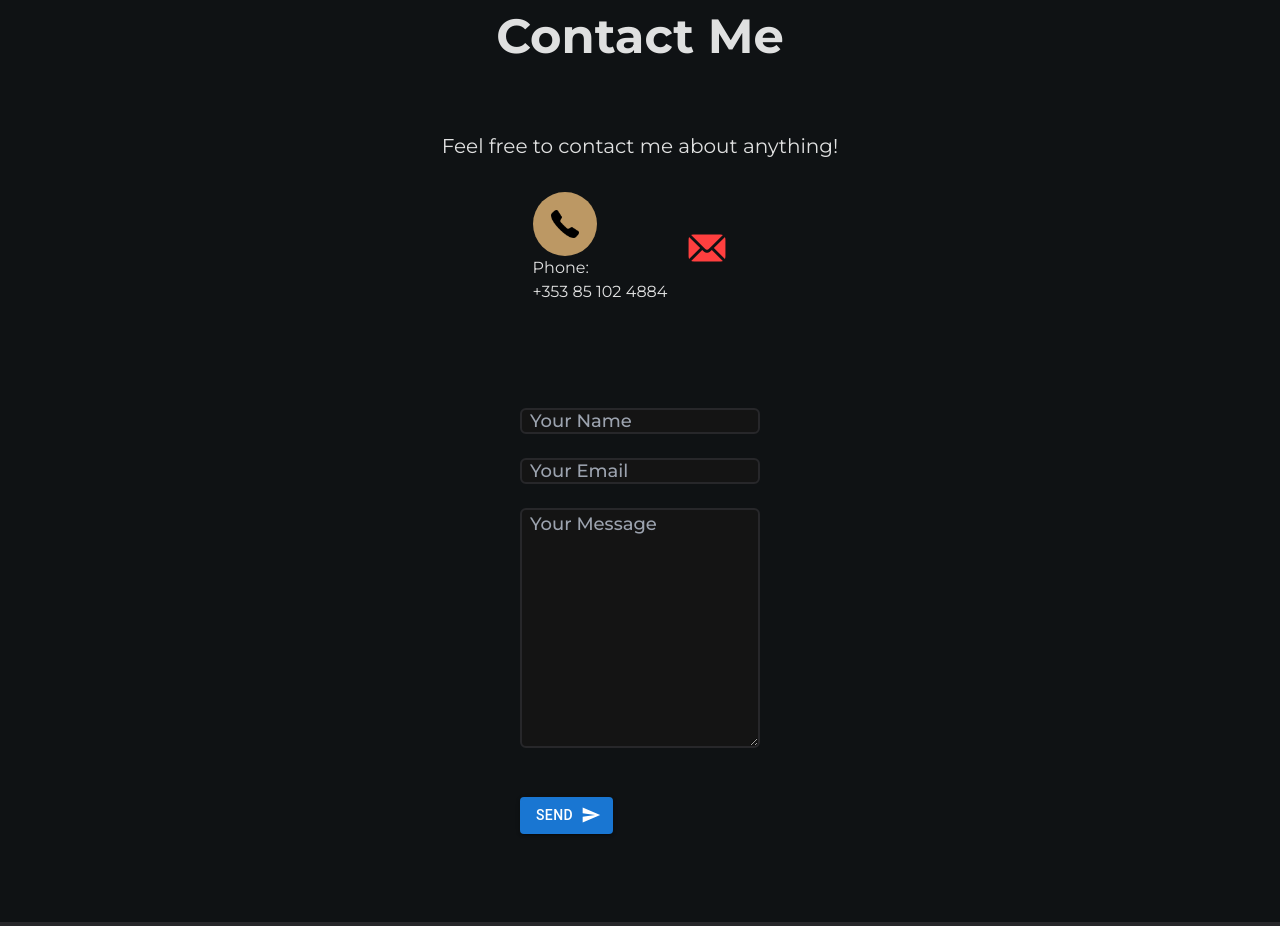
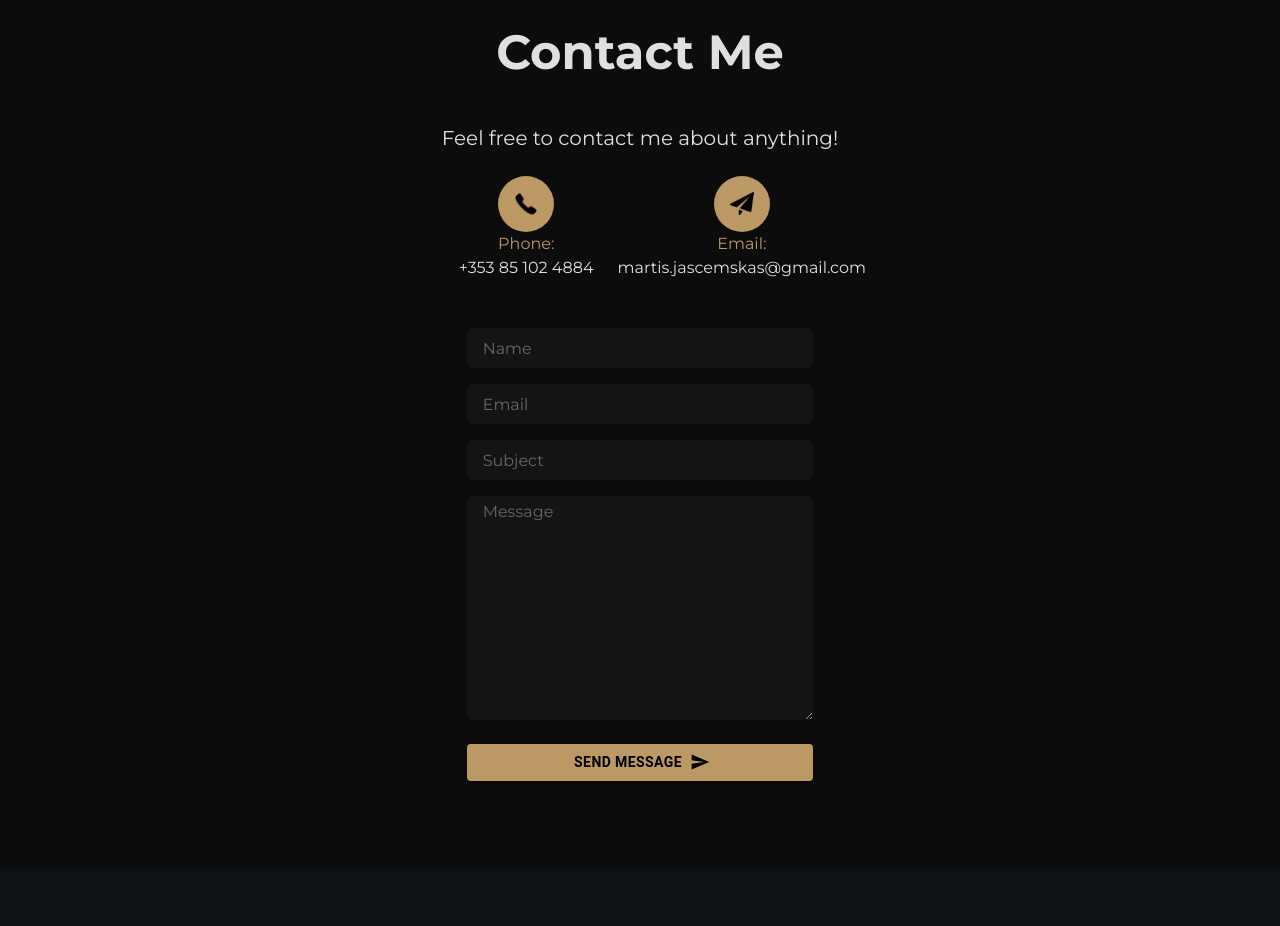
Before and after one commit to martynasjascemskas/Portfolio, a React (Vite) app: page / in a window 1280 px wide. Shown: the part 1760-2686 px from the top of the page. After the commit the page ends 2629 px from the top, so only its background shows below. Built offline with nearby package versions, Linux system fonts and the light colour scheme.

Commit message:
styling updates and completion

```diff
--- a/src/components/Contact/Contact.tsx
+++ b/src/components/Contact/Contact.tsx
@@ -1,7 +1,7 @@
 import { Button } from "@mui/material";
 import SendIcon from "@mui/icons-material/Send";
-import emailLogo from "../../assets/email-icon.png";
 import phoneIcon from "../../assets/phone-icon.png";
+import emailLogo from "../../assets/paper-plane.png";
 
 function Contact() {
   const onSubmit = async (e: any) => {
@@ -26,69 +26,98 @@ function Contact() {
     }
   };
   return (
-    <div className="flex flex-col w-full relative items-center justify-center text-center md:gap-6 lg:text-left xl:gap-8 2xl:gap-10 border-y-4 border-zinc-800">
-      <h1 className="flex items-center justify-center text-center font-bold text-5xl mt-10">
+    <div className="flex flex-col w-full relative items-center justify-center text-center md:gap-0 lg:text-left xl:gap-2 2xl:gap-4 border-t-4 border-zinc-800 bg-[#0c0c0c] pt-14">
+      <h1 className="flex items-center justify-center text-center font-bold text-5xl">
         Contact Me
       </h1>
-      <h2 className="flex items-center justify-center text-center font-normal text-xl mt-10">
+      <h2 className="flex items-center justify-center text-center font-normal text-xl mt-10 mb-4">
         Feel free to contact me about anything!
       </h2>
-      <div className="flex items-center justify-center">
-        <div>
-          <div className="w-16 h-16 rounded-full flex justify-center items-center bg-[#bc9864]">
-            <img src={phoneIcon} className="size-8" alt="phone logo" />
+      <div className="flex flex-row items-center justify-center gap-6">
+        <div className="justify-items-center text-center w-1/2">
+          <div className="w-14 h-14 rounded-full flex justify-center items-center bg-[#bc9864]">
+            <img src={phoneIcon} className="size-6" alt="phone logo" />
           </div>
           <div className="text">
             <p>
-              <span>Phone:</span> <br />
-              <a href="tel:353851024884" target="_blank">
+              <span className="text-[#bc9864] justify-center text-center">
+                Phone:
+              </span>{" "}
+              <br />
+              <a href="tel:+353851024884" target="_blank">
                 +353 85 102 4884
               </a>
             </p>
           </div>
         </div>
-        <div>
-          <a href="mailto:martis.jascemskas@gmail.com" target="_blank">
-            <img src={emailLogo} className="logo email" alt="Email logo" />
-          </a>
+        <div className="justify-items-center text-center w-1/2">
+          <div className="w-14 h-14 rounded-full flex justify-center items-center bg-[#bc9864]">
+            <img src={emailLogo} className="size-6" alt="Email logo" />
+          </div>
+          <div className="text">
+            <p>
+              <span className="text-[#bc9864]">Email:</span> <br />
+              <a href="mailto:martis.jascemskas@gmail.com" target="_blank">
+                martis.jascemskas@gmail.com
+              </a>
+            </p>
+          </div>
         </div>
       </div>
-      <div></div>
-      <div className="flex flex-col mb-12 size-3/12 rounded-md p-10">
-        <form onSubmit={onSubmit}>
-          <div className="mb-6">
+      <div className="flex flex-col mb-12 size-4/12 rounded-md p-10">
+        <form onSubmit={onSubmit} className="">
+          <div className="mb-4 h-10">
             <input
-              className="bg-[#141414] rounded-md h-full w-full border-2 border-zinc-800 text-lg font-medium px-2"
+              className="bg-[#141414] hover:bg-[#252525] focus:outline-none rounded-md w-full h-full text-base font-normal px-4 placeholder-[#676767]"
               type="text"
               name="name"
-              placeholder="Your Name"
+              placeholder="Name"
               required
             />
           </div>
-          <div className="mb-6">
+          <div className="mb-4 h-10">
             <input
-              className="bg-[#141414] rounded-md h-full w-full border-2 border-zinc-800 text-lg font-medium px-2"
+              className="bg-[#141414] hover:bg-[#252525] focus:outline-none rounded-md w-full h-full text-base font-normal px-4 placeholder-[#676767]"
               type="email"
               name="email"
-              placeholder="Your Email"
+              placeholder="Email"
               required
             />
           </div>
-          <div className="mb-6 h-60">
+          <div className="mb-4 h-10">
+            <input
+              type="text"
+              name="subject"
+              placeholder="Subject"
+              className="bg-[#141414] hover:bg-[#252525] focus:outline-none rounded-md w-full h-full text-base font-normal px-4 placeholder-[#676767]"
+            />
+          </div>
+          <div className="mb-6 h-56">
             <textarea
-              className="bg-[#141414] rounded-md h-full w-full border-2 border-zinc-800 text-lg font-medium px-2"
+              className="bg-[#141414] hover:bg-[#252525] focus:outline-none rounded-md h-full w-full text-base font-normal px-4 pt-1 placeholder-[#676767]"
               name="message"
-              placeholder="Your Message"
+              placeholder="Message"
               required
             ></textarea>
           </div>
+          <input
+            type="hidden"
+            name="from_name"
+            value="Portfolio Contact Me"
+          ></input>
           <Button
-            sx={{ mt: "25px" }}
+            sx={{
+              width: "100%",
+              backgroundColor: "#bc9864",
+              color: "black",
+              fontWeight: "bold",
+              ":hover": { backgroundColor: "#a57f48", color: "white" },
+            }}
             variant="contained"
             endIcon={<SendIcon />}
             type="submit"
           >
-            Send
+            Send Message
           </Button>
         </form>
       </div>
```
Also changed, not shown: src/assets/paper-plane.png (added).
